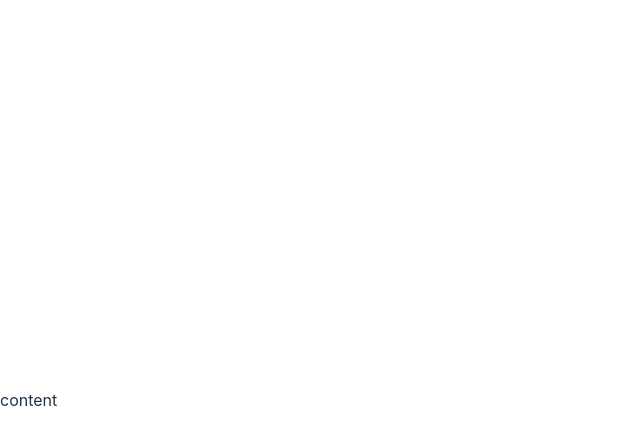
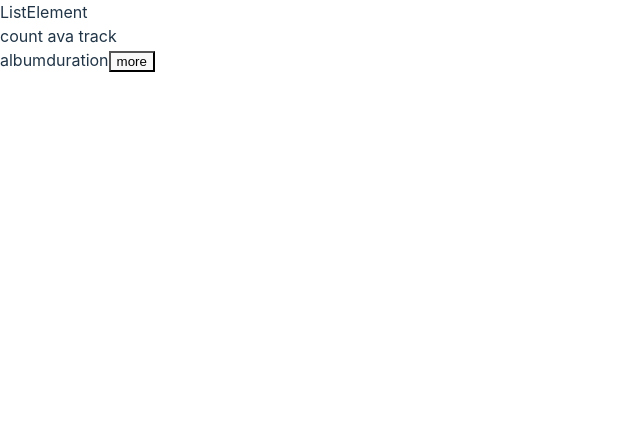
Before and after one commit to gerwld/music-app, a React (Vite) app: page / in a window 1280 px wide. Shown: the top 444 px of the page, without its empty margins (0-640 px from the left). Built offline with nearby package versions, Linux system fonts and the light colour scheme.

Commit message:
Add base fs

```diff
--- a/src/Init.jsx
+++ b/src/Init.jsx
@@ -1,12 +1,8 @@
-import React from 'react'
+import React from "react";
+import Main from "./components/Main/Main";
 
 function Init() {
-
-  return (
-    <div className="App">
-      content
-    </div>
-  )
+ return <Main />;
 }
 
-export default Init
+export default Init;
--- /dev/null
+++ b/src/components/ListElement/ListElement.jsx
@@ -0,0 +1,19 @@
+import React from 'react'
+import s from './ListElement.module.css';
+
+const ListElement = () => {
+  return (
+    <div>ListElement
+     <div>
+      count
+      ava
+      track
+     </div>
+     <span>album</span>
+     <span>duration</span>
+     <button>more</button>
+    </div>
+  )
+}
+
+export default ListElement;
--- /dev/null
+++ b/src/components/Main/Main.jsx
@@ -0,0 +1,13 @@
+import React from 'react'
+import ListElement from '../ListElement/ListElement';
+
+const Main = () => {
+  return (
+    <div>
+
+     <ListElement/>
+    </div>
+  )
+}
+
+export default Main;
--- a/src/index.css
+++ b/src/index.css
@@ -26,8 +26,6 @@ a:hover {
 
 body {
   margin: 0;
-  display: flex;
-  place-items: center;
   min-width: 320px;
   min-height: 100vh;
 }
@@ -35,25 +33,6 @@ body {
 h1 {
   font-size: 3.2em;
   line-height: 1.1;
-}
-
-button {
-  border-radius: 8px;
-  border: 1px solid transparent;
-  padding: 0.6em 1.2em;
-  font-size: 1em;
-  font-weight: 500;
-  font-family: inherit;
-  background-color: #1a1a1a;
-  cursor: pointer;
-  transition: border-color 0.25s;
-}
-button:hover {
-  border-color: #646cff;
-}
-button:focus,
-button:focus-visible {
-  outline: 4px auto -webkit-focus-ring-color;
 }
 
 @media (prefers-color-scheme: light) {
```
Also changed, not shown: src/components/ListElement/ListElement.module.css (added).
